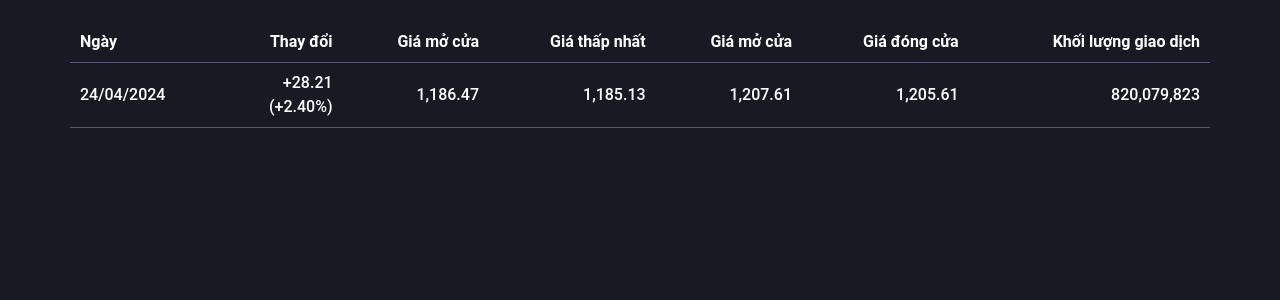
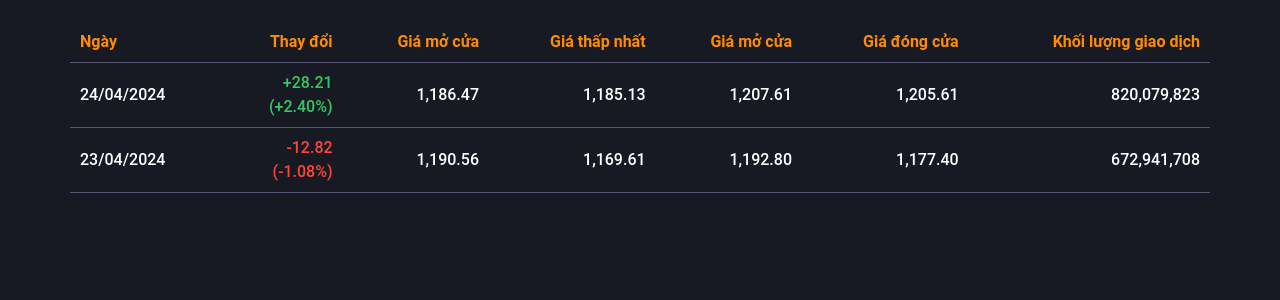
Before and after one commit to VuTrinhNguyenHoang/Final_Project_DE, a Flask app: page / in a window 1280 px wide. Shown: the top 300 px of the page. Run offline with Flask 3, Linux system fonts and the light colour scheme; some libraries are stand-ins or nearby versions.

Commit message:
Update base.html

```diff
--- a/website/templates/base.html
+++ b/website/templates/base.html
@@ -28,9 +28,9 @@
     <div class="container">{% block content %}{% endblock %}</div>
 
     <div class="tab-content container">
-      <table class="data-market">
+      <table class="data-market__width">
         <thead>
-          <tr>
+          <tr style="color: darkorange;">
             <th class="sticky-code sticky-left">Ngày</th>
             <th>Thay đổi</th>
             <th>Giá mở cửa</th>
@@ -43,12 +43,21 @@
         <tbody>
           <tr>
             <td class="sticky-code sticky-left">24/04/2024</td>
-            <td class="color--green">+28.21<br />(+2.40%)</td>
+            <td style="color: #34c763 !important;">+28.21<br />(+2.40%)</td>
             <td>1,186.47</td>
             <td>1,185.13</td>
             <td>1,207.61</td>
             <td>1,205.61</td>
             <td>820,079,823</td>
+          </tr>
+          <tr>
+            <td class="sticky-code sticky-left">23/04/2024</td>
+            <td style="color: #ff453a !important">-12.82<br />(-1.08%)</td>
+            <td>1,190.56</td>
+            <td>1,169.61</td>
+            <td>1,192.80</td>
+            <td>1,177.40</td>
+            <td>672,941,708</td>
           </tr>
         </tbody>
       </table>
```
